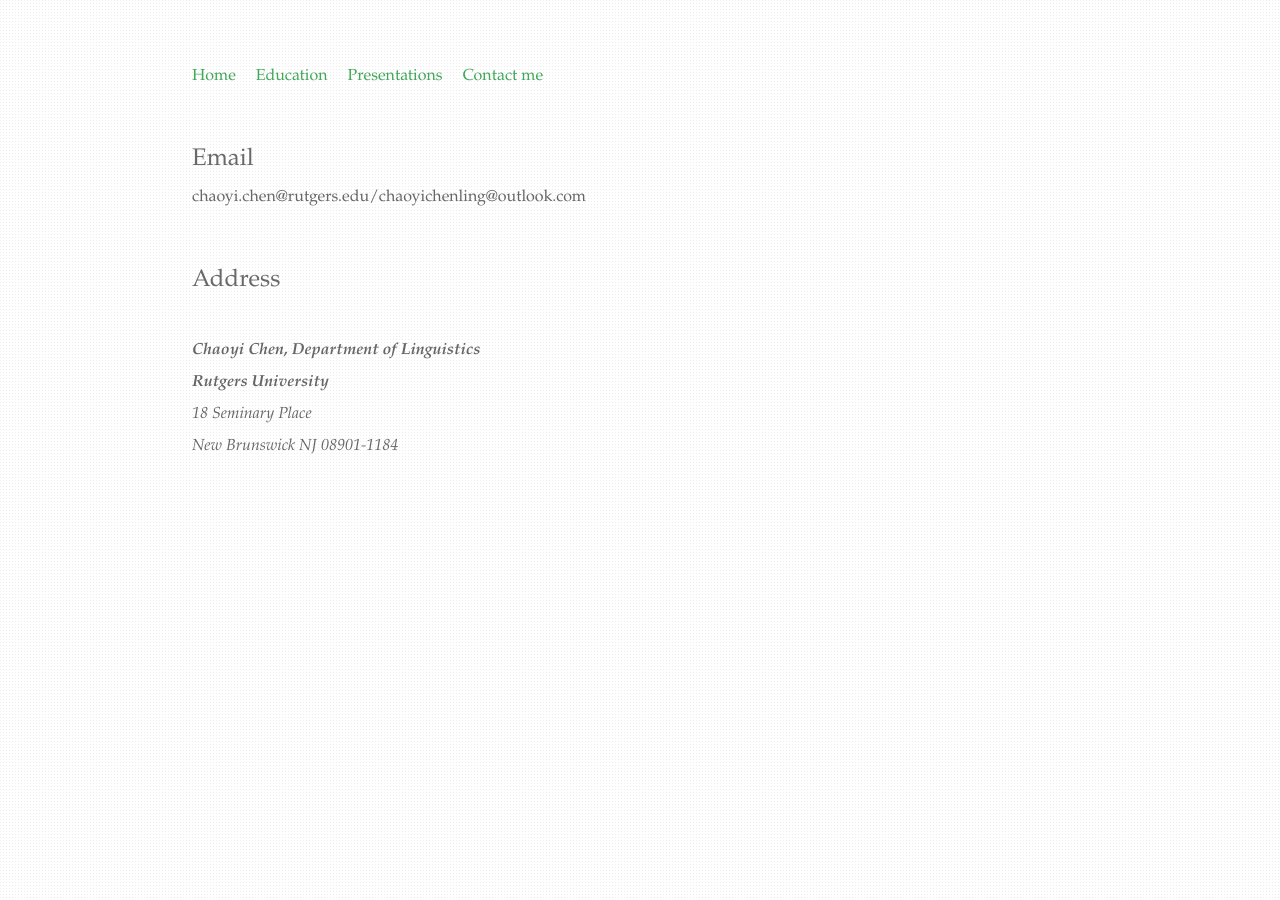
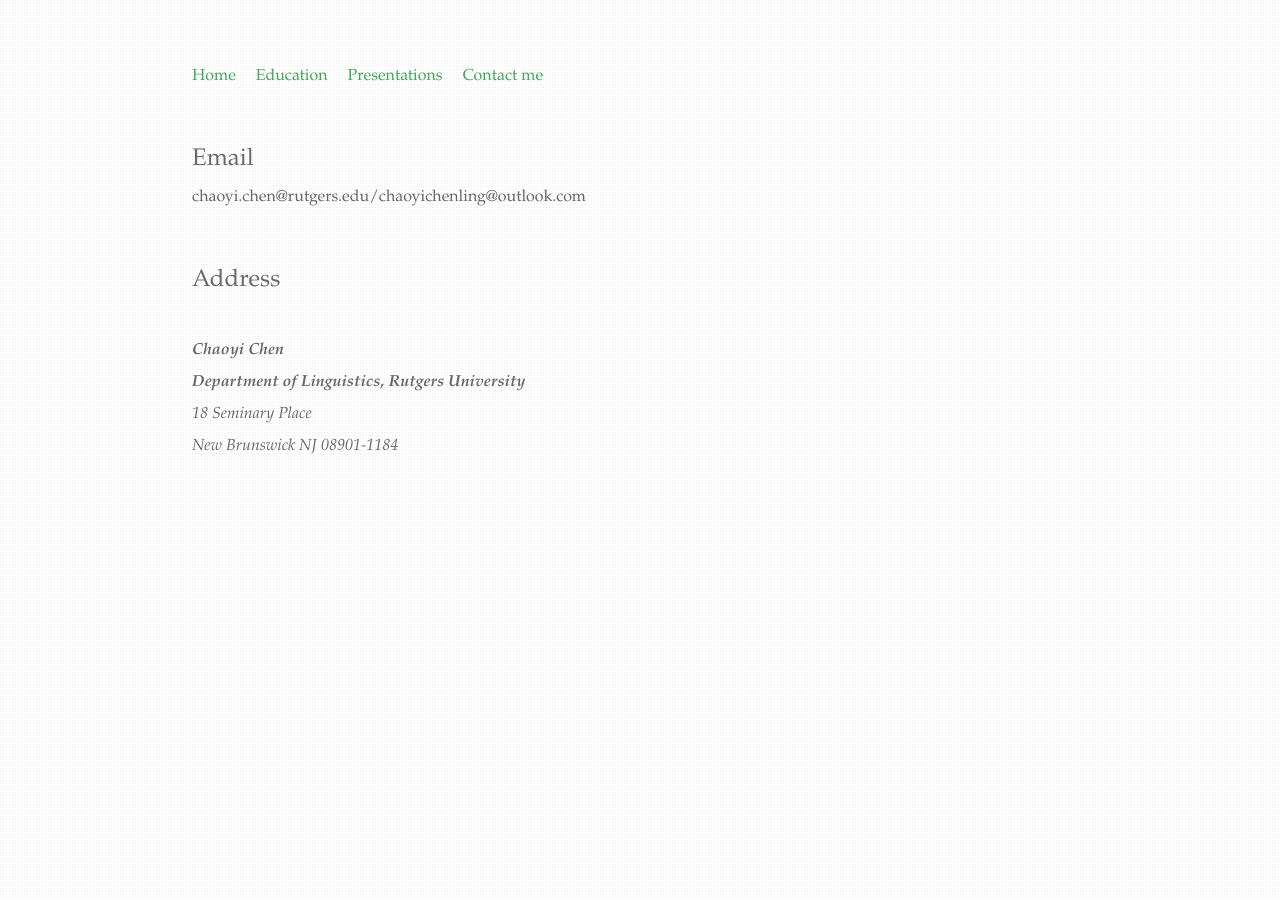
Before and after one commit to chaoyichen71/chaoyichen71.github.io, a Jekyll site: the page built from Contact me/index.html, in a window 1280 px wide. Built offline with Jekyll 4.4.1, drawn with Linux system fonts in a browser that asks for light colours.

```diff
--- a/Contact me/index.html
+++ b/Contact me/index.html
@@ -11,8 +11,8 @@ title: Contact me
 				<h2>Address</h2>
 				        </br>
 					<address>
-					<strong>Chaoyi Chen, Department of Linguistics<br>
-						Rutgers University</strong><br>
+					<strong>Chaoyi Chen<br>
+						Department of Linguistics, Rutgers University</strong><br>
 					18 Seminary Place<br>
 					New Brunswick NJ 08901-1184<br>
 
```
